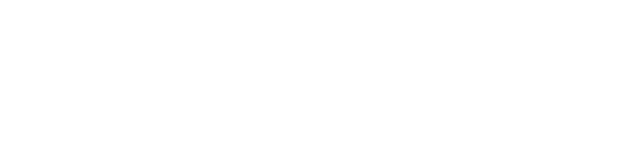
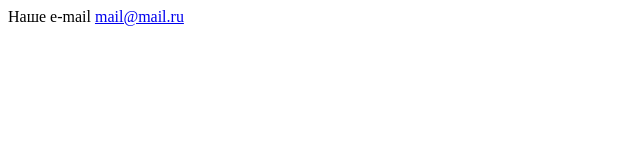
Before and after one commit to nik300904/special_app, a plain HTML site: page index.html in a window 1280 px wide. Shown: the whole page, without its empty margins (0-640 px from the left). Drawn offline with Linux system fonts and the light colour scheme.

Commit message:
added e-mail

```diff
--- a/index.html
+++ b/index.html
@@ -6,7 +6,9 @@
     </head>
     <body>
 
-
+        <div>
+            Наше e-mail <a href="mailto:mail@mail.ru">mail@mail.ru</a>
+        </div>
 
     </body>
 </html>
```
